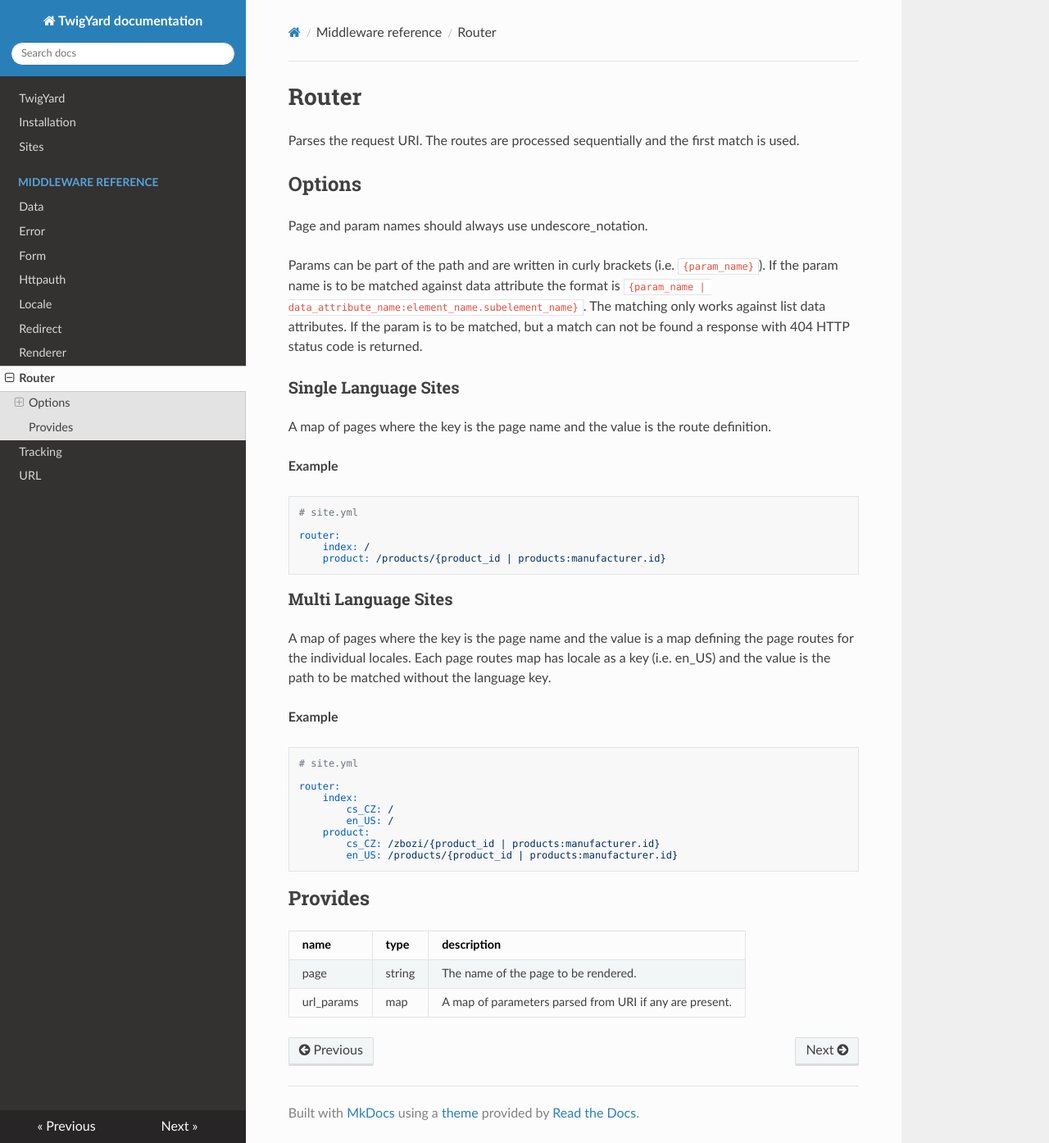
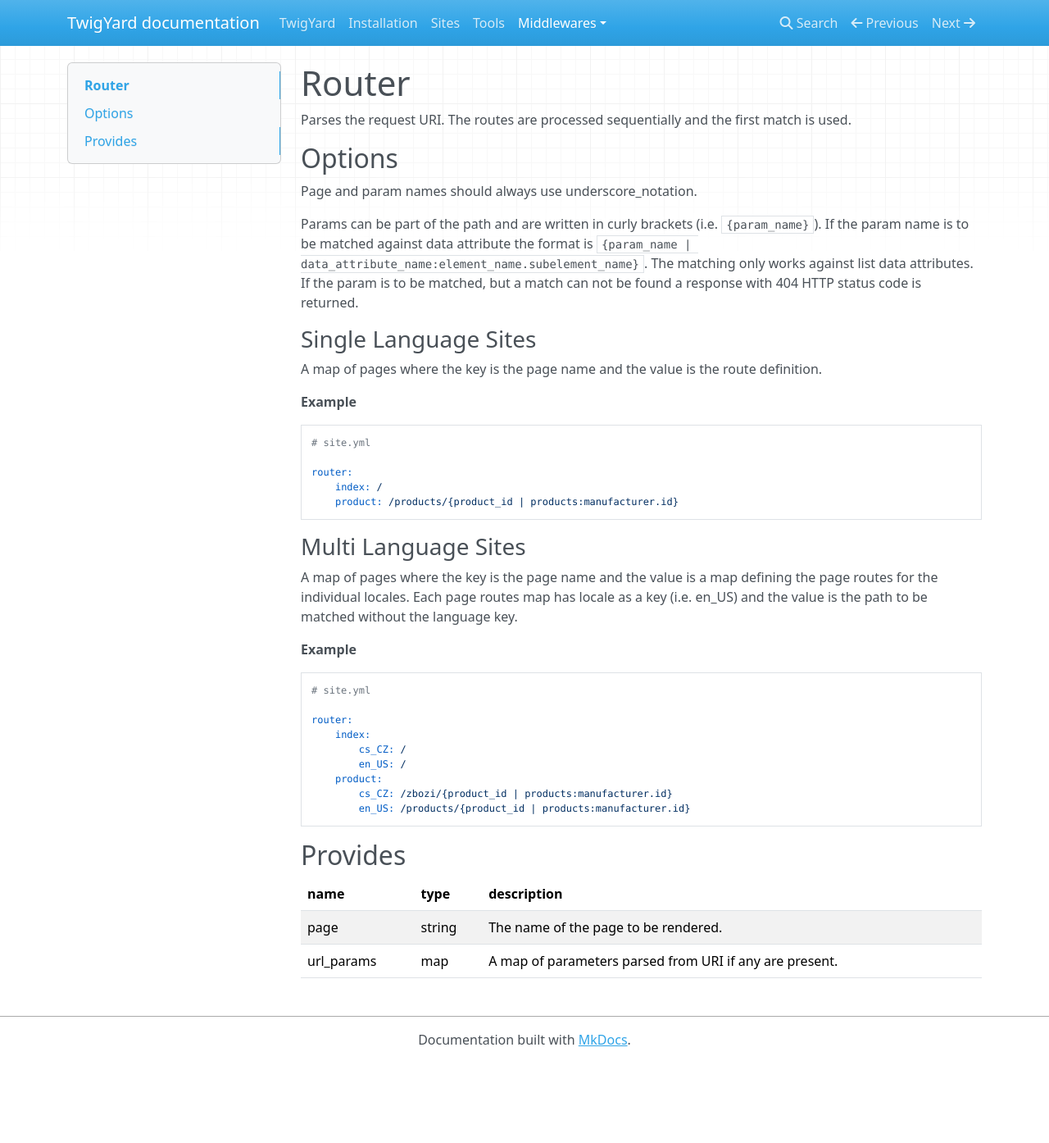
Before and after one commit to twigyard/twigyard, an MkDocs documentation site: the page built from docs/docs/middlewares/router.md, in a window 1280 px wide and 1394 px high. Shown: the whole window at 82% size. Built offline with MkDocs 1.6.1, drawn with Linux system fonts in a browser that asks for light colours; nearby versions of some CDN libraries.

Commit message:
Update docs (#54)

```diff
--- a/docs/docs/middleware_reference/router.md
+++ b/docs/docs/middlewares/router.md
@@ -2,7 +2,7 @@
 Parses the request URI. The routes are processed sequentially and the first match is used.
 
 ## Options
-Page and param names should always use undescore_notation.
+Page and param names should always use underscore_notation.
 
 Params can be part of the path and are written in curly brackets (i.e. `{param_name}`). If the param name is to be matched against data attribute the format is `{param_name | data_attribute_name:element_name.subelement_name}`. The matching  only works against list data attributes. If the param is to be matched, but a match can not be found a response with 404 HTTP status code is returned.
 
--- a/docs/mkdocs.yml
+++ b/docs/mkdocs.yml
@@ -1,3 +1,3 @@
 site_name: TwigYard documentation
-theme: readthedocs
+theme: mkdocs
 google_analytics: ['UA-85289576-2', 'docs.twigyard.com']
```
Also changed, not shown: docs/docs/middlewares/renderer.md (renamed from docs/docs/middleware_reference/renderer.md, +1 -1 lines), docs/docs/sites.md (+0 -2 lines), docs/docs/tools.md (added, +12 -0 lines), docs/docs/middlewares/data.md (renamed from docs/docs/middleware_reference/data.md), docs/docs/middlewares/error.md (renamed from docs/docs/middleware_reference/error.md), docs/docs/middlewares/form.md (renamed from docs/docs/middleware_reference/form.md), docs/docs/middlewares/httpauth.md (renamed from docs/docs/middleware_reference/httpauth.md), docs/docs/middlewares/locale.md (renamed from docs/docs/middleware_reference/locale.md), docs/docs/middlewares/redirect.md (renamed from docs/docs/middleware_reference/redirect.md), docs/docs/middlewares/tracking.md (renamed from docs/docs/middleware_reference/tracking.md), docs/docs/middlewares/url.md (renamed from docs/docs/middleware_reference/url.md).
